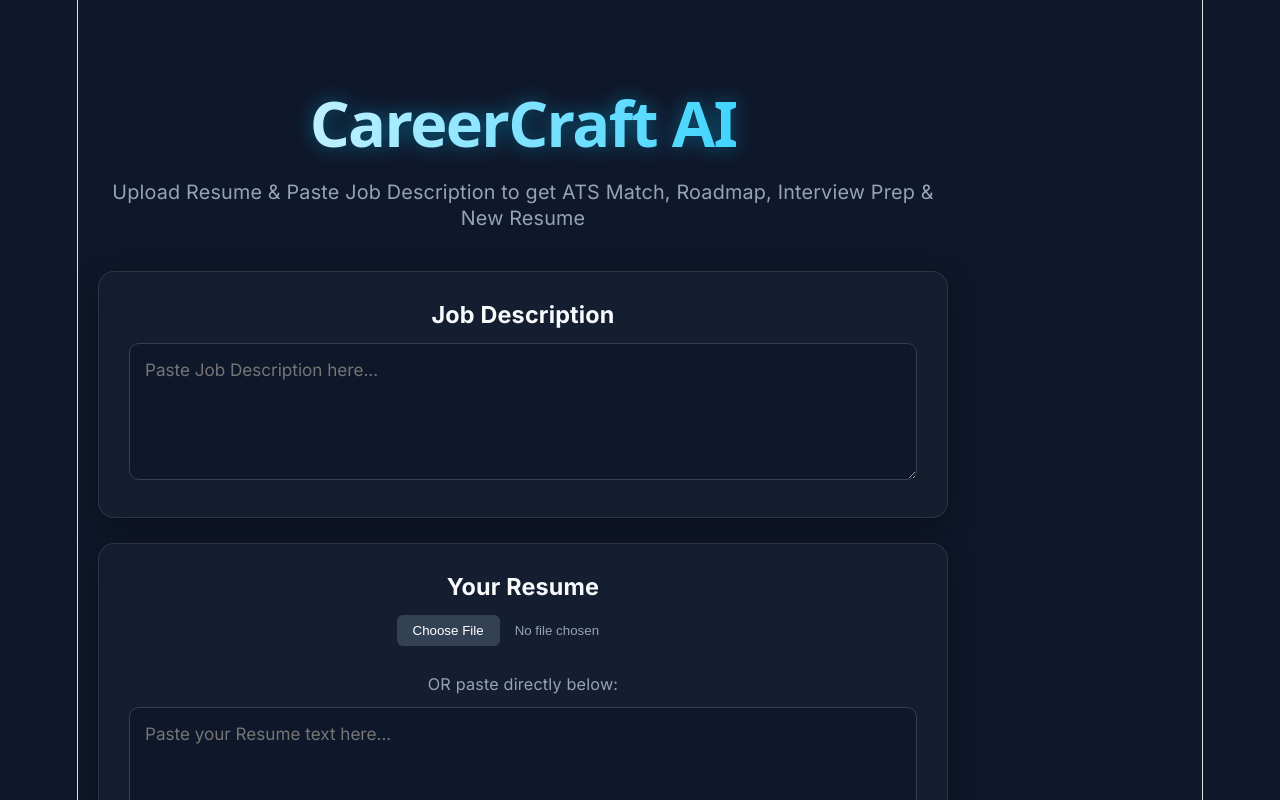
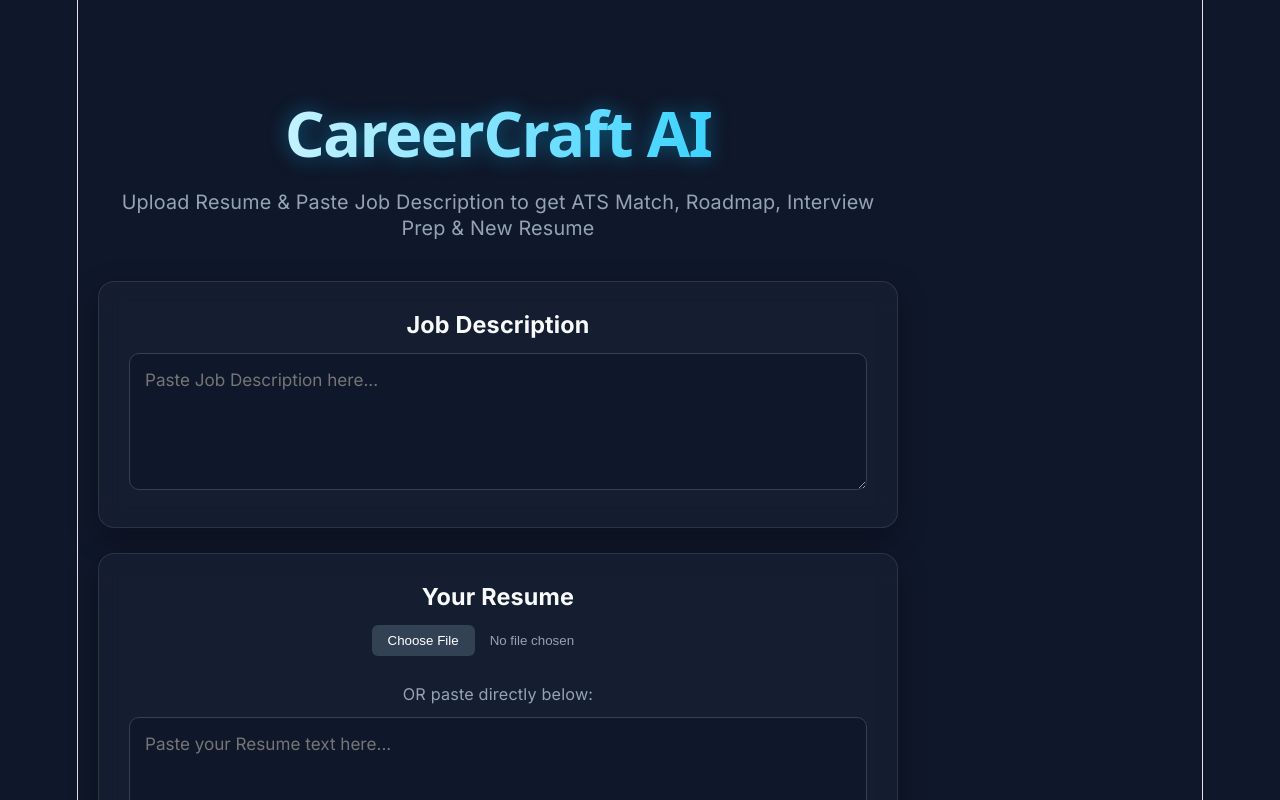
Before and after one commit to InnovateX26/Career_Forge, a React app in the folder Frontend/: page / in a window 1280 px wide. Shown: the top 800 px of the page. Built offline with nearby package versions, Linux system fonts and the light colour scheme; the HTML template or start-up script is replaced by a standard one.

Commit message:
adding width and padding

```diff
--- a/Frontend/src/App.css
+++ b/Frontend/src/App.css
@@ -13,8 +13,8 @@ body {
 
 .container {
   width: 100%;
-  max-width: 850px;
-  padding: 40px 20px;
+  max-width: 800px;
+  padding: 50px 20px;
 }
 
 /* 🌟 Typography & Headers */
```
